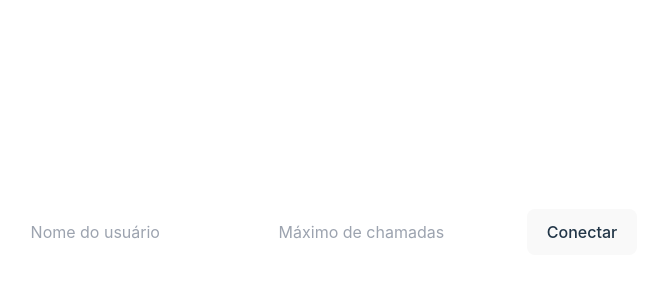
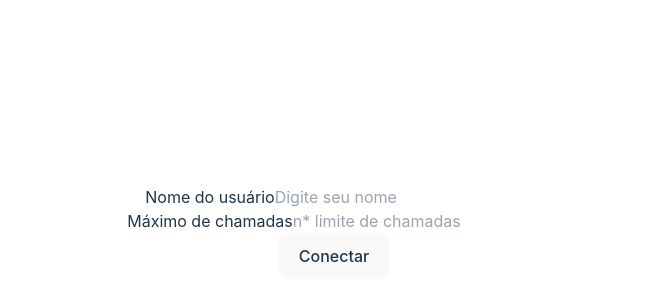
Before and after one commit to berbraga/Digitro-challenge, a React (Vite) app: page / in a window 1280 px wide. Shown: the part 168-468 px from the top of the page, without its empty margins (306-952 px from the left). Built offline with nearby package versions, Linux system fonts and the light colour scheme.

Commit message:
berbraga? components de bottao e de input

```diff
--- /dev/null
+++ b/src/Components/Form/Button.jsx
@@ -0,0 +1,35 @@
+import PropTypes from "prop-types";
+
+function Button({
+  children,
+  type = "button",
+  onClick,
+  className = "",
+  disabled = false
+}) {
+  return (
+    <button
+      type={type}
+      onClick={onClick}
+      disabled={disabled}
+      className={`px-4 py-2 rounded-md text-white font-medium transition duration-200
+                  ${disabled
+                    ? "bg-gray-400 cursor-not-allowed"
+                    : "bg-blue-500 hover:bg-blue-600 focus:ring focus:ring-blue-300"}
+                  ${className}`}
+    >
+      {children}
+    </button>
+  );
+}
+
+// Definindo os tipos das props (opcional, mas recomendado)
+Button.propTypes = {
+  children: PropTypes.node.isRequired,
+  type: PropTypes.oneOf(["button", "submit", "reset"]),
+  onClick: PropTypes.func,
+  className: PropTypes.string,
+  disabled: PropTypes.bool,
+};
+
+export default Button;
--- /dev/null
+++ b/src/Components/Form/InputField.jsx
@@ -0,0 +1,21 @@
+
+
+function InputField({ label, name, type = "text", placeholder, required = false, className = "", min, onChange }) {
+  return (
+    <div className={`flex flex-col mb-2 ${className}`}>
+      {label && <label htmlFor={name} className="mb-1 font-medium 	">{label}</label>}
+      <input
+        id={name}
+        name={name}
+        type={type}
+        placeholder={placeholder}
+        required={required}
+        min={min}
+        className="p-2 border rounded-md bg-white focus:outline-none focus:ring focus:ring-blue-300 "
+        onChange={onChange}
+      />
+    </div>
+  );
+}
+
+export default InputField;
--- a/src/Components/Join/Join.jsx
+++ b/src/Components/Join/Join.jsx
@@ -1,4 +1,7 @@
 import { io } from "socket.io-client";
+import InputField from "../Form/InputField"
+import Button from "../Form/Button"
+
 
 function Join({ setSocket, setChatVisibility }) {
   const handleConnect = (username, maxCalls) => {
@@ -7,17 +10,14 @@ function Join({ setSocket, setChatVisibility }) {
       path: "/callcontrol",
     });
 
-
     socket.emit("USER_CONNECT", { username, maxCalls });
 
-    // Confirmando conexão
     socket.on("USER_CONNECTED", () => {
       console.log(`Usuário ${username} conectado com sucesso, com limite de ${maxCalls} chamadas.`);
       setSocket(socket);
       setChatVisibility(true);
     });
 
-    // tratamento de erro
     socket.on("USER_CONNECTION_ERROR", (error) => {
       console.error("Erro ao conectar:", error);
       alert("Erro na conexão: " + error.error);
@@ -25,8 +25,8 @@ function Join({ setSocket, setChatVisibility }) {
   };
 
   return (
-    <div>
-
+    <div className="p-4 max-w-md mx-auto bg-white rounded-md shadow-md">
+      {/* <h2 className="text-2xl font-bold mb-4">Conectar</h2> */}
       <form
         onSubmit={(e) => {
           e.preventDefault();
@@ -35,15 +35,28 @@ function Join({ setSocket, setChatVisibility }) {
           handleConnect(username, maxCalls);
         }}
       >
-        <input name="username" placeholder="Nome do usuário" required />
-        <input
+        <InputField
+          label="Nome do usuário"
+          name="username"
+          placeholder="Digite seu nome"
+          required
+          className="m-1"
+        />
+        <InputField
+          label="Máximo de chamadas"
           name="maxCalls"
           type="number"
-          placeholder="Máximo de chamadas"
+          placeholder="n* limite de chamadas"
+          required
           min="1"
-          required
+          className="m-1"
         />
-        <button type="submit">Conectar</button>
+         <Button
+          type="submit"
+          className="w-full"
+        >
+          Conectar
+        </Button>
       </form>
     </div>
   );
--- a/src/index.css
+++ b/src/index.css
@@ -8,8 +8,8 @@
   font-weight: 400;
 
   color-scheme: light dark;
-  color: rgba(255, 255, 255, 0.87);
-  background-color: #242424;
+  color: rgb(0, 0, 0);
+  background-color: aliceblue;
 
   font-synthesis: none;
   text-rendering: optimizeLegibility;
```
